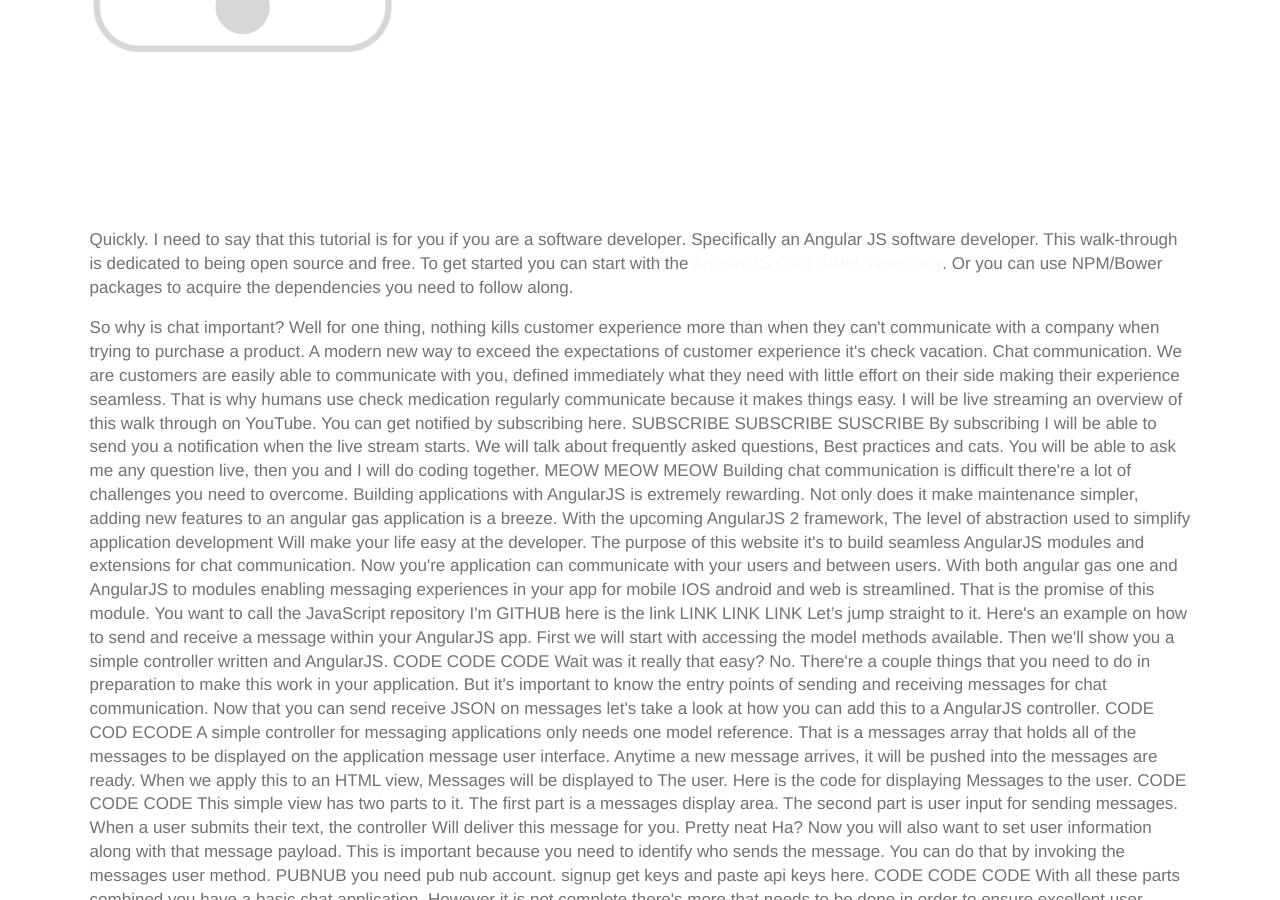
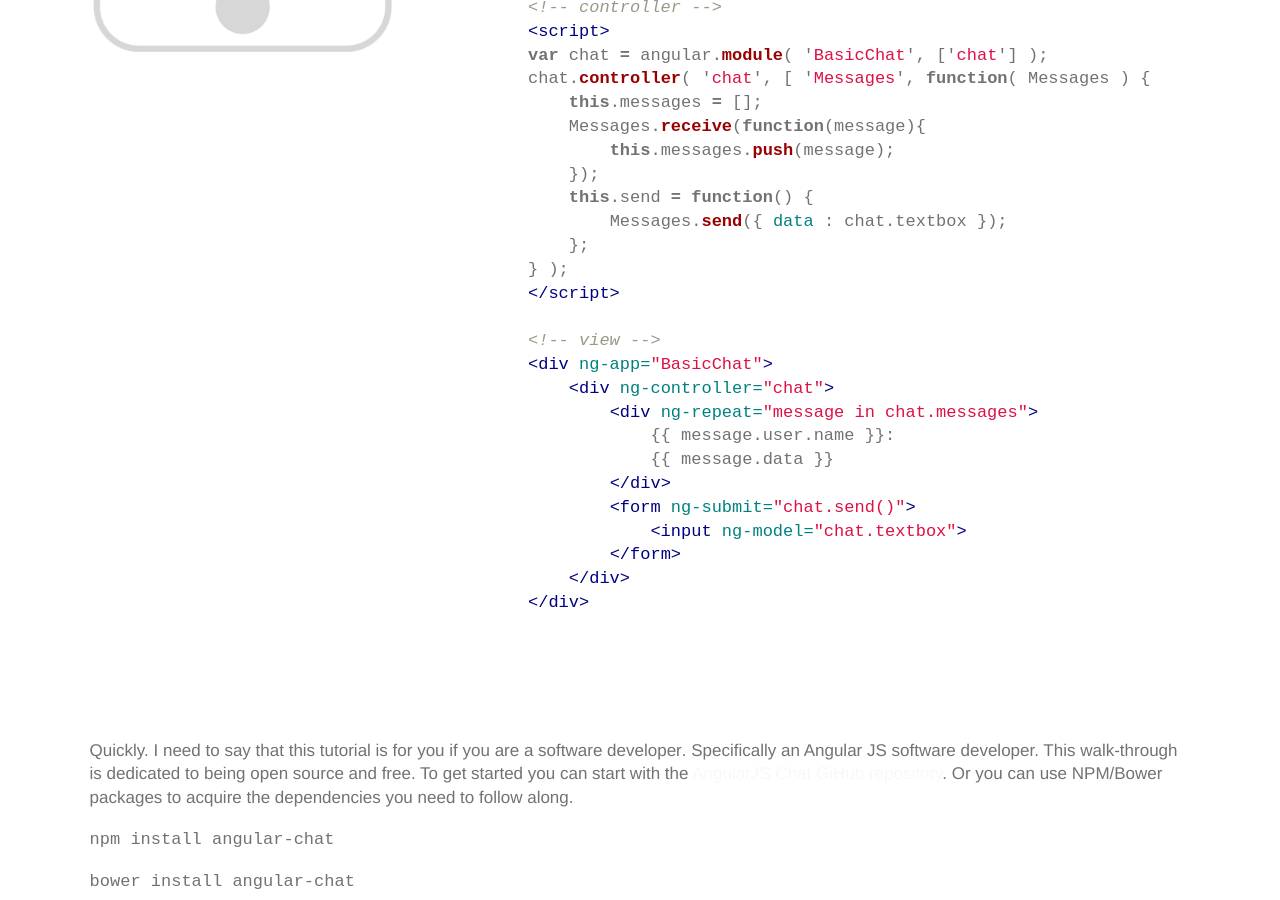
Before and after one commit to stephenlb/angularjs-chat, a Jekyll site: the page built from tutorials/angularjs-basic-chat-module/index.html, in a window 1280 px wide and 900 px high, scrolled down 1572 px. Built offline with Jekyll 4.4.1, drawn with Linux system fonts in a browser that asks for light colours; comment, search, counter and statistics services are not loaded; some of the changed text lies outside the part shown.

Commit message:
added minimal chat quickstart.

```diff
--- a/tutorials/angularjs-basic-chat-module/index.html
+++ b/tutorials/angularjs-basic-chat-module/index.html
@@ -74,13 +74,41 @@ description: Tutorial on how you can add Chat Messaging to your AngularJS App
         <h3>bower install</h3>
         {% highlight bash %}bower install angular-chat{% endhighlight %}
 
-        <h3>includes</h3>
+        <h3>quick start</h3>
 {% highlight html %}
+<!-- includes -->
 <script src="angular.js"></script>
 <script src="angular-chat.js"></script>
 <script src="angular-chat-config.js"></script>
+
+<!-- controller -->
+<script>
+var chat = angular.module( 'BasicChat', ['chat'] );
+chat.controller( 'chat', [ 'Messages', function( Messages ) {
+    this.messages = [];
+    Messages.receive(function(message){
+        this.messages.push(message);
+    });
+    this.send = function() {
+        Messages.send({ data : chat.textbox });
+    };
+} );
+</script>
+
+<!-- view -->
+<div ng-app="BasicChat">
+    <div ng-controller="chat">
+        <div ng-repeat="message in chat.messages">
+            {% raw %}{{ message.user.name }}:{% endraw %}
+            {% raw %}{{ message.data }}{% endraw %}
+        </div>
+        <form ng-submit="chat.send()">
+            <input ng-model="chat.textbox">
+        </form>
+    </div>
+</div>
 {% endhighlight %}
-    </div>
+</div>
 
     <div class="app-preview-video">
         <video poster="http://cdn.pubnub.com/angularjs-chat/videos/basic-angularjs-chat-capture-demo.png" autoplay="" loop="true">
@@ -108,21 +136,58 @@ description: Tutorial on how you can add Chat Messaging to your AngularJS App
 
         Or you can use NPM/Bower packages to acquire the dependencies you
         need to follow along.
+    </p><p><code>npm install angular-chat</code>
+    </p><p><code>bower install angular-chat</code>
     </p></p>
         So why is chat important? Well for one thing,
         nothing kills customer experience more than when they can't
         communicate with a company when trying to purchase a product.
-        A modern new way to exceed the expectations of customer experience it's check vacation. Chat communication. We are customers are easily able to communicate with you, defined immediately what they need with little effort on their side making their experience seamless. That is why humans use check medication regularly communicate because it makes things easy.
+        A modern way to exceed the expectations of your customer's experience
+        is actually simple.
+        Chat communication.
+        When your customers are easily able to communicate with you,
+        your sales and business metrics shift.
+        Immediately obtaining information allows a customer to move forward
+        with purchasing decisions with little effort.
+        The customer's experience is seamless.
+        We humans use chat to communicate.
+        Chat is what we are good at.
+        And that makes things easy.
+    <p></p>
+        We will be live streaming and live coding.
+        The example AngularJS Chat app will be built live with you watching.
+        We will answer your questions live.
+        You can get notified when we go live by subscribing here.
+    <p></p>
+        <div class="g-ytsubscribe" data-channelid="UC8wHV61oXuNCyKuDFOi_cwQ"
+            data-layout="full" data-count="default"
+            data-theme="dark"></div>
+        <a href="https://twitter.com/stephenlb" class="twitter-follow-button"
+            data-show-count="false" data-size="large">Follow @stephenlb</a>
+    <p></p>
+        By subscribing I will be able to send you a notification when
+        the <strong>live stream</strong> starts.
+        We will talk about frequently asked questions.
+        Also best practices and cats.
+        You will be able to ask your question live.
+    <p></p>
 
-    I will be live streaming an overview of this walk through on YouTube. You can get notified by subscribing here.
+        MEOW MEOW MEOW
+        MEOW MEOW MEOW
+        MEOW MEOW MEOW
+        MEOW MEOW MEOW
 
-    SUBSCRIBE SUBSCRIBE SUSCRIBE
-
-    By subscribing I will be able to send you a notification when the <strong>live stream</strong> starts. We will talk about frequently asked questions, Best practices and cats. You will be able to ask me any question live, then you and I will do coding together.
-
-    MEOW MEOW MEOW
-
-    Building chat communication is difficult there're a lot of challenges you need to overcome.  Building applications with AngularJS is extremely rewarding. Not only does it make maintenance simpler, adding new features to an angular gas application is a breeze. With the upcoming AngularJS 2 framework, The level of abstraction used to simplify application development Will make your life easy at the developer. The purpose of this website it's to build seamless AngularJS modules and extensions for chat communication. Now you're application can communicate with your users and between users. With both angular gas one and AngularJS to modules enabling messaging experiences in your app for mobile IOS android and web is streamlined. That is the promise of this module.
+    <p></p>
+        Building chat communication is difficult.
+        There are a lot of challenges you need to overcome.
+        Building chat applications with AngularJS is extremely rewarding.
+        It make maintenance of your chat apps simple.
+        That is because when you need to add new features to your
+        Angular application, it is a breeze.
+        With the upcoming AngularJS 2 framework the level of
+        abstraction used to simplify application development
+        will make your life easy as the developer.
+        The purpose of this tutorial is to build seamless AngularJS modules and extensions for chat communication. Now you're application can communicate with your users and between users. With both AngularJS one and AngularJS to modules enabling messaging experiences in your app for mobile IOS android and web is streamlined. That is the promise of this module.
 
     You want to call the JavaScript repository I'm GITHUB here is the link
 
```
